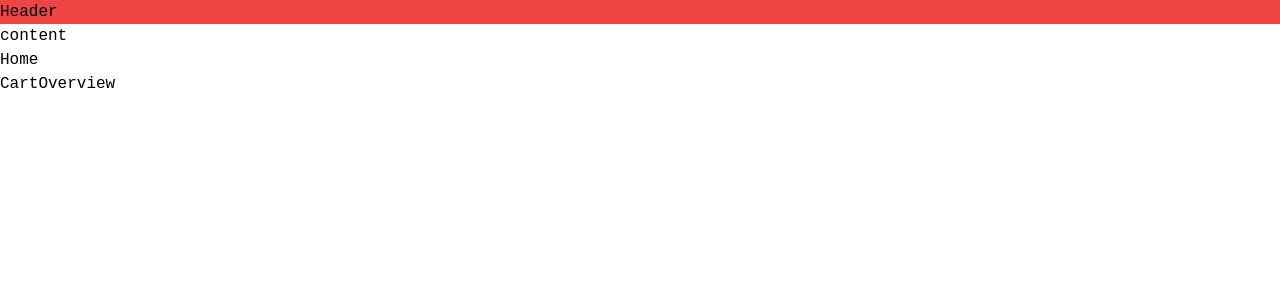
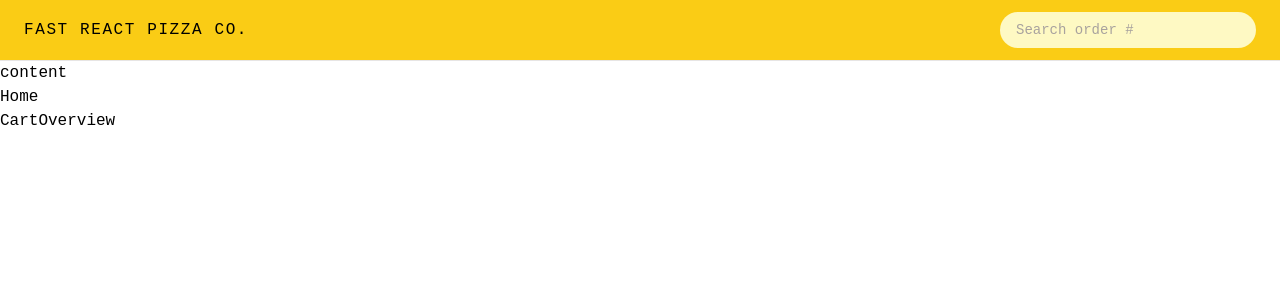
Before and after one commit to dosepehr/fast-react-pizza, a React (Vite) app: page / in a window 1280 px wide. Shown: the top 300 px of the page. Built offline with nearby package versions, Linux system fonts and the light colour scheme.

Commit message:
add Header styles

```diff
--- a/src/components/Header.jsx
+++ b/src/components/Header.jsx
@@ -1,7 +1,18 @@
-import React from 'react';
+import { Link } from "react-router-dom";
 
 const Header = () => {
-    return <div className='bg-red-500'>Header</div>;
+  return (
+    <div className="flex items-center justify-between border-b border-stone-200 bg-yellow-400 px-4 py-3 sm:px-6">
+      <Link to="/" className="font-thin tracking-widest">
+        FAST REACT PIZZA CO.
+      </Link>
+      <input
+        type="text"
+        placeholder="Search order #"
+        className=" w-28 rounded-full bg-yellow-100 px-4 py-2 text-sm outline-none duration-300 placeholder:text-stone-400  focus:ring-yellow-500 focus:ring-opacity-50 sm:w-64 sm:focus:w-72"
+      />
+    </div>
+  );
 };
 
 export default Header;
```
